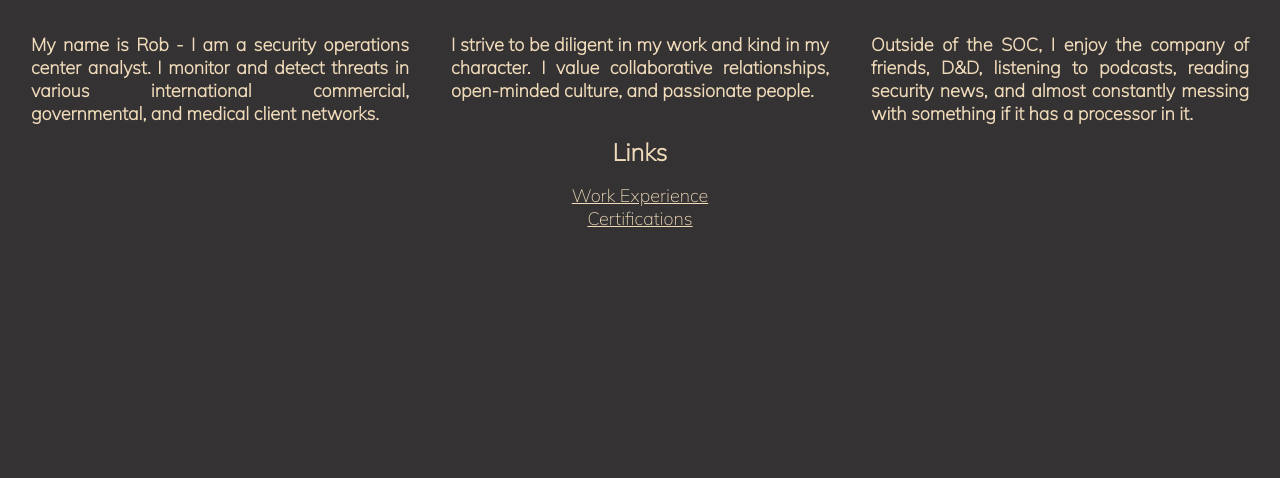
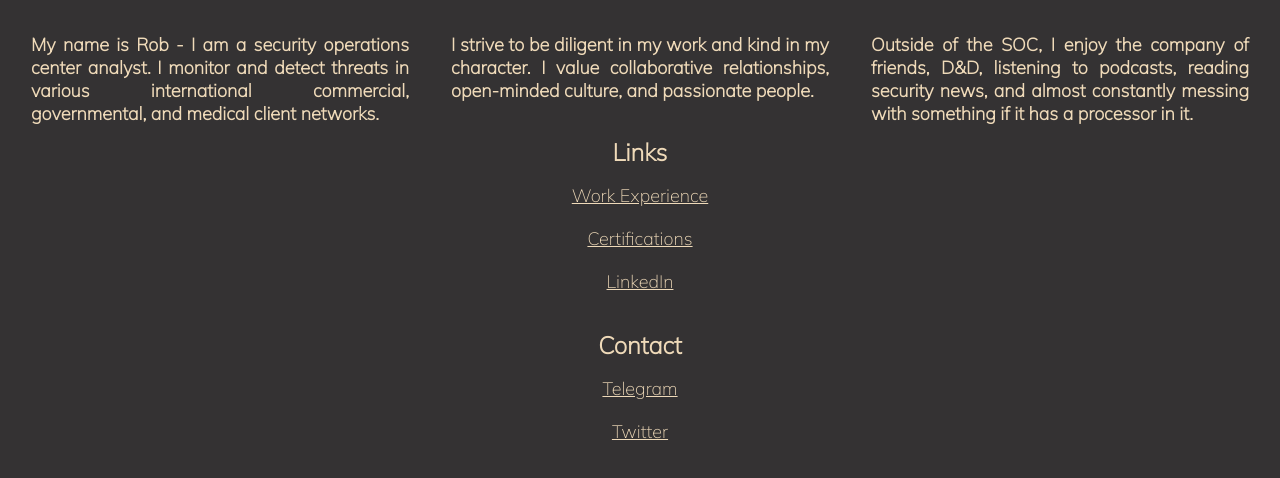
Before and after one commit to digitalbiomenet/rgroland, a plain HTML site: page index.html in a window 1280 px wide. Shown: the part 176-654 px from the top of the page. Drawn offline with Linux system fonts and the light colour scheme.

Commit message:
Update 2

```diff
--- a/index.html
+++ b/index.html
@@ -27,8 +27,12 @@
     </div>
     <div class="links">
     <h2>Links</h2>
-    <a href="./experience.html">Work Experience</a><br>
-    <a href="./certs/index.html">Certifications</a>
+    <a href="./experience.html">Work Experience</a><br><br>
+    <a href="./certs/index.html">Certifications</a><br><br>
+    <a href="https://www.linkedin.com/in/rgroland/">LinkedIn</a><br><br>
+    <h2>Contact</h2>
+    <a href="https://t.me/localjar" target="_blank">Telegram</a><br><br>
+    <a href="https://twitter.com/localjar">Twitter</a>
     </div>
   </div>
 </body>
```
